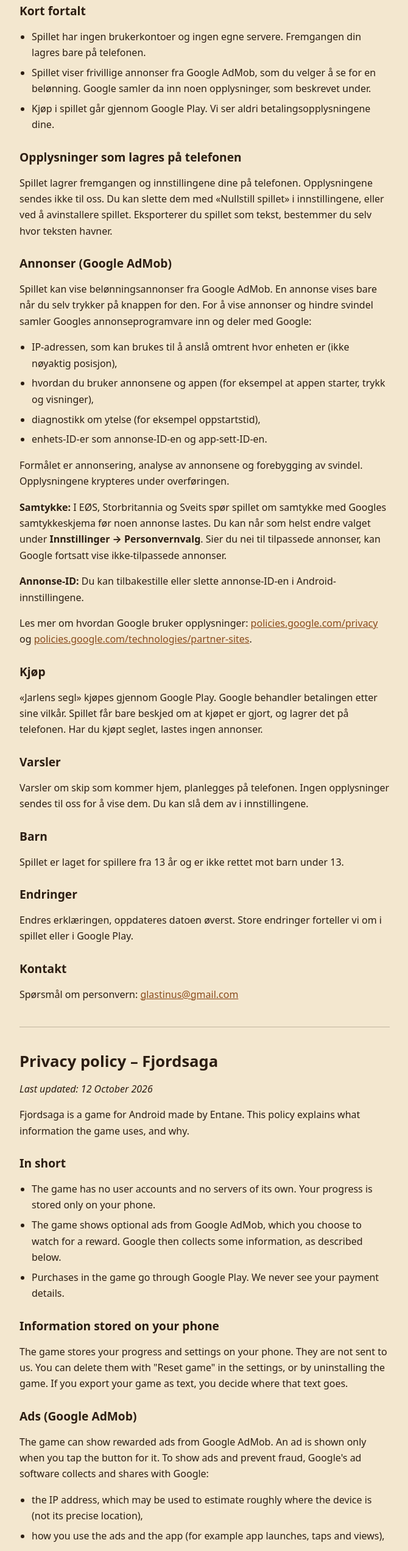
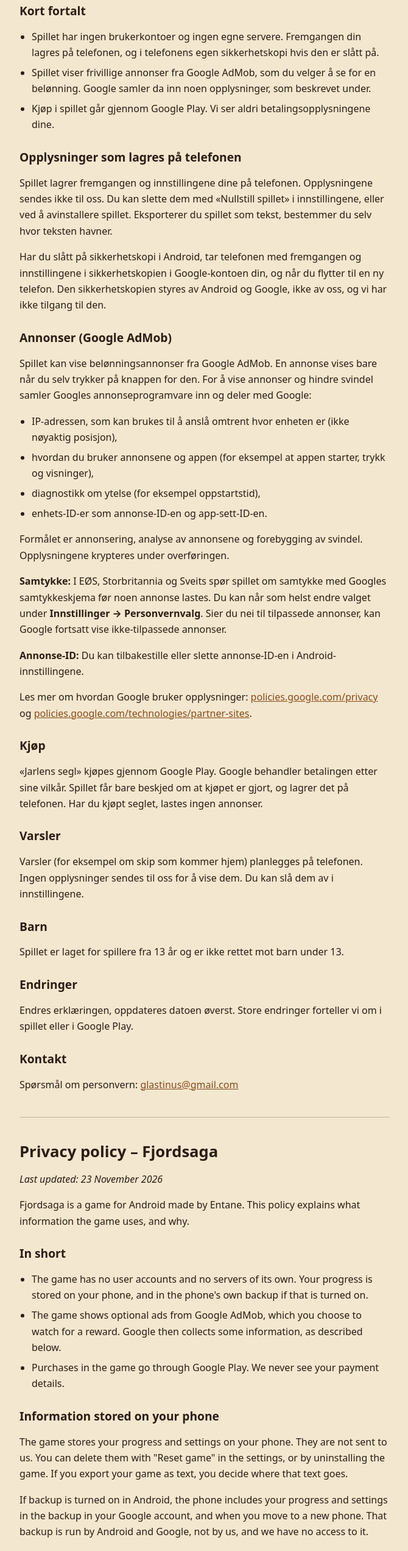
Before and after one commit to Glastinus/Glastinus.github.io, a plain HTML site: page personvern.html in a window 1280 px wide. Shown: the part 240-2784 px from the top of the page at 61% size, without its empty margins (304-974 px from the left). Drawn offline with Linux system fonts and the light colour scheme.

Commit message:
Add files via upload

```diff
--- a/personvern.html
+++ b/personvern.html
@@ -78,7 +78,7 @@
     <section id="norsk">
       <h1>Personvernerklæring – Fjordsaga</h1>
 
-      <p><em>Sist oppdatert: 12. oktober 2026</em></p>
+      <p><em>Sist oppdatert: 23. november 2026</em></p>
 
       <p>Fjordsaga er et spill for Android laget av Entane. Denne erklæringen forklarer hvilke
       opplysninger spillet bruker, og hvorfor.</p>
@@ -86,7 +86,8 @@
       <h2>Kort fortalt</h2>
 
       <ul>
-        <li>Spillet har ingen brukerkontoer og ingen egne servere. Fremgangen din lagres bare på telefonen.</li>
+        <li>Spillet har ingen brukerkontoer og ingen egne servere. Fremgangen din lagres på telefonen,
+        og i telefonens egen sikkerhetskopi hvis den er slått på.</li>
         <li>Spillet viser frivillige annonser fra Google AdMob, som du velger å se for en belønning. Google
           samler da inn noen opplysninger, som beskrevet under.</li>
         <li>Kjøp i spillet går gjennom Google Play. Vi ser aldri betalingsopplysningene dine.</li>
@@ -97,6 +98,10 @@
       <p>Spillet lagrer fremgangen og innstillingene dine på telefonen. Opplysningene sendes ikke til oss.
       Du kan slette dem med «Nullstill spillet» i innstillingene, eller ved å avinstallere spillet. Eksporterer
       du spillet som tekst, bestemmer du selv hvor teksten havner.</p>
+
+      <p>Har du slått på sikkerhetskopi i Android, tar telefonen med fremgangen og innstillingene i sikkerhetskopien
+      i Google-kontoen din, og når du flytter til en ny telefon. Den sikkerhetskopien styres av Android og Google,
+      ikke av oss, og vi har ikke tilgang til den.</p>
 
       <h2>Annonser (Google AdMob)</h2>
 
@@ -132,7 +137,7 @@
 
       <h2>Varsler</h2>
 
-      <p>Varsler om skip som kommer hjem, planlegges på telefonen. Ingen opplysninger sendes til oss for å
+      <p>Varsler (for eksempel om skip som kommer hjem) planlegges på telefonen. Ingen opplysninger sendes til oss for å
       vise dem. Du kan slå dem av i innstillingene.</p>
 
       <h2>Barn</h2>
@@ -154,7 +159,7 @@
     <section id="english" lang="en">
       <h1>Privacy policy – Fjordsaga</h1>
 
-      <p><em>Last updated: 12 October 2026</em></p>
+      <p><em>Last updated: 23 November 2026</em></p>
 
       <p>Fjordsaga is a game for Android made by Entane. This policy explains what information the
       game uses, and why.</p>
@@ -162,8 +167,8 @@
       <h2>In short</h2>
 
       <ul>
-        <li>The game has no user accounts and no servers of its own. Your progress is stored only on your
-          phone.</li>
+        <li>The game has no user accounts and no servers of its own. Your progress is stored on your phone,
+          and in the phone's own backup if that is turned on.</li>
         <li>The game shows optional ads from Google AdMob, which you choose to watch for a reward. Google then
           collects some information, as described below.</li>
         <li>Purchases in the game go through Google Play. We never see your payment details.</li>
@@ -174,6 +179,10 @@
       <p>The game stores your progress and settings on your phone. They are not sent to us. You can delete
       them with "Reset game" in the settings, or by uninstalling the game. If you export your game as text,
       you decide where that text goes.</p>
+
+      <p>If backup is turned on in Android, the phone includes your progress and settings in the backup in your
+      Google account, and when you move to a new phone. That backup is run by Android and Google, not by us, and
+      we have no access to it.</p>
 
       <h2>Ads (Google AdMob)</h2>
 
@@ -208,7 +217,7 @@
 
       <h2>Notifications</h2>
 
-      <p>Notifications about ships coming home are scheduled on your phone. No information is sent to us to
+      <p>Notifications (for example about ships coming home) are scheduled on your phone. No information is sent to us to
       show them. You can turn them off in the settings.</p>
 
       <h2>Children</h2>
```
